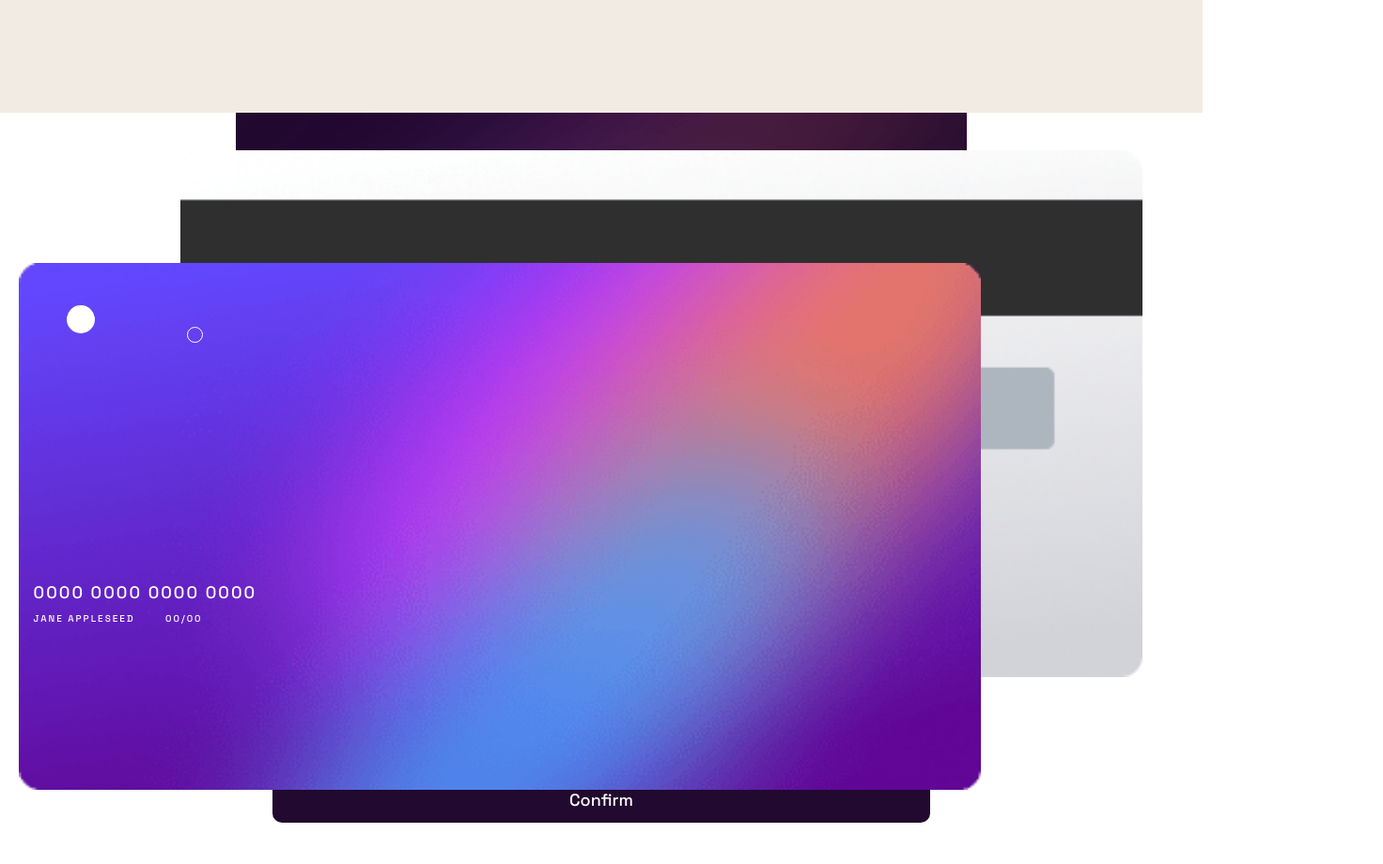
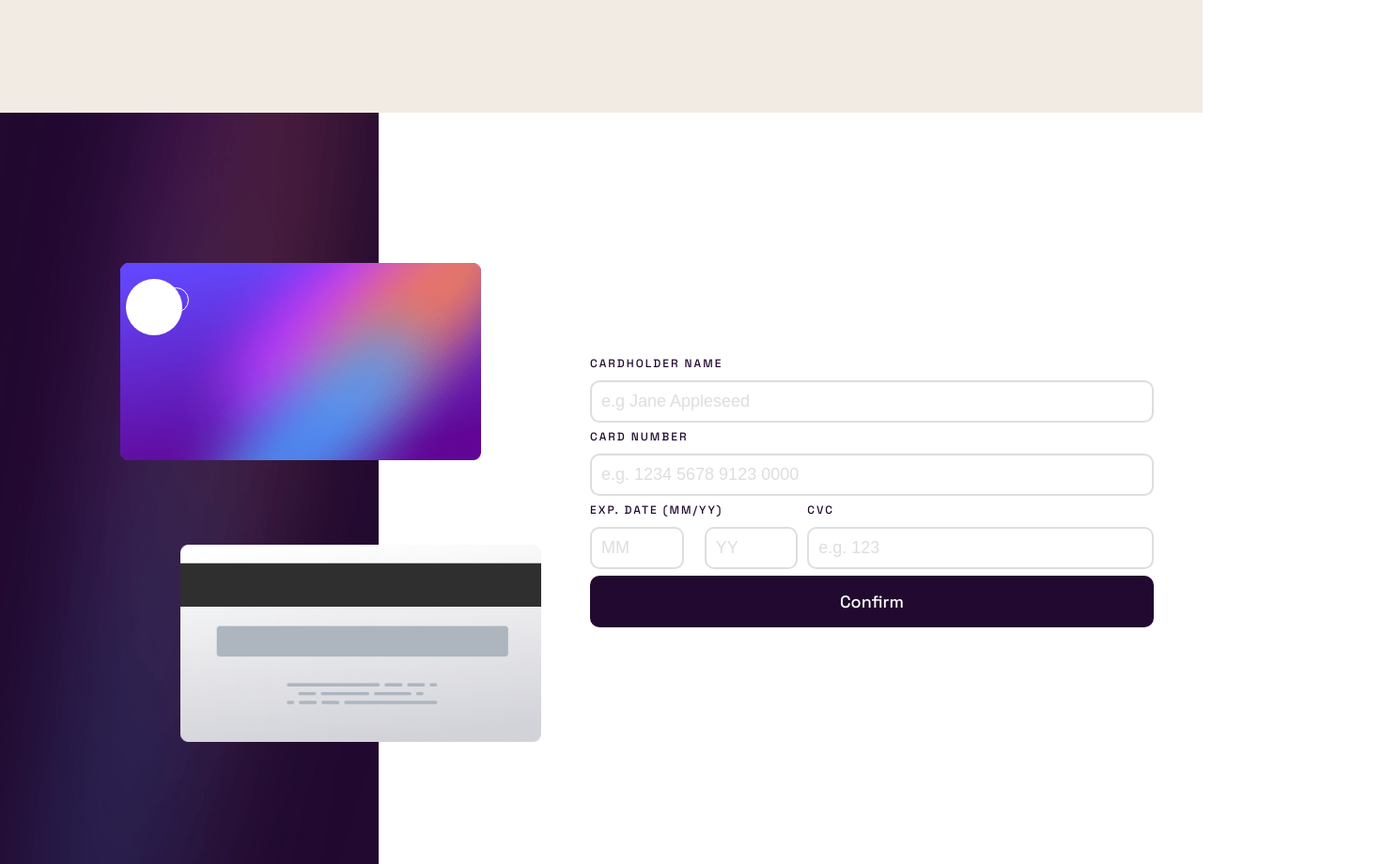
Before and after one commit to Arsenaultm90/Front-End-Mentor, a plain HTML site: page index.html in a window 1280 px wide. Shown: the part 680-1600 px from the top of the page at 94% size, 1472 px wide, since content can reach past the window. Drawn offline with Linux system fonts and the light colour scheme.

Commit message:
Added desktop version -Non-functional

```diff
--- a/index.html
+++ b/index.html
@@ -70,7 +70,6 @@
 					<main class="card-details-form-main">
 						<div class="back-card">
 							<img src="./images/CardDetails/bg-card-back.png" alt="" />
-							<p>000</p>
 						</div>
 						<div class="front-card">
 							<img src="./images/CardDetails/bg-card-front.png" alt="" />
--- a/style.css
+++ b/style.css
@@ -141,6 +141,7 @@ body {
 .card-details-form-container {
 	height: 100vh;
 	width: 100vw;
+	overflow: hidden;
 }
 
 .card-details-form-main {
@@ -323,3 +324,77 @@ body {
 	font-family: 'Space Grotesk', sans-serif;
 	font-size: 18px;
 }
+
+@media screen and (min-width: 420px) {
+	.card-details-form-main {
+		width: 100%;
+		grid-template-columns: 45% 55%;
+		grid-template-rows: auto;
+	}
+
+	.top {
+		width: 100%;
+	}
+
+	.top img {
+		height: 100%;
+		width: 70%;
+	}
+
+	.front-card {
+		left: 10%;
+		width: 30%;
+	}
+
+	.front-card img {
+		width: 100%;
+	}
+
+	.fill-dot {
+		height: 60px;
+		width: 60px;
+		left: 1.5%;
+		top: 8%;
+	}
+
+	.empty-dot {
+		height: 25px;
+		width: 25px;
+		left: 12%;
+		top: 12%;
+	}
+
+	.front-card-text {
+		display: none;
+	}
+
+	.back-card {
+		margin-top: 60px;
+		top: 50%;
+		width: 30%;
+	}
+
+	.back-card img {
+		width: 100%;
+	}
+
+	.bottom {
+		height: 100%;
+		display: flex;
+		justify-content: center;
+		align-items: center;
+	}
+
+	.input-list {
+		height: 30%;
+		width: 600px;
+	}
+
+	.bottom button {
+		width: 600px;
+	}
+
+	.cvc {
+		width: 100%;
+	}
+}
```
